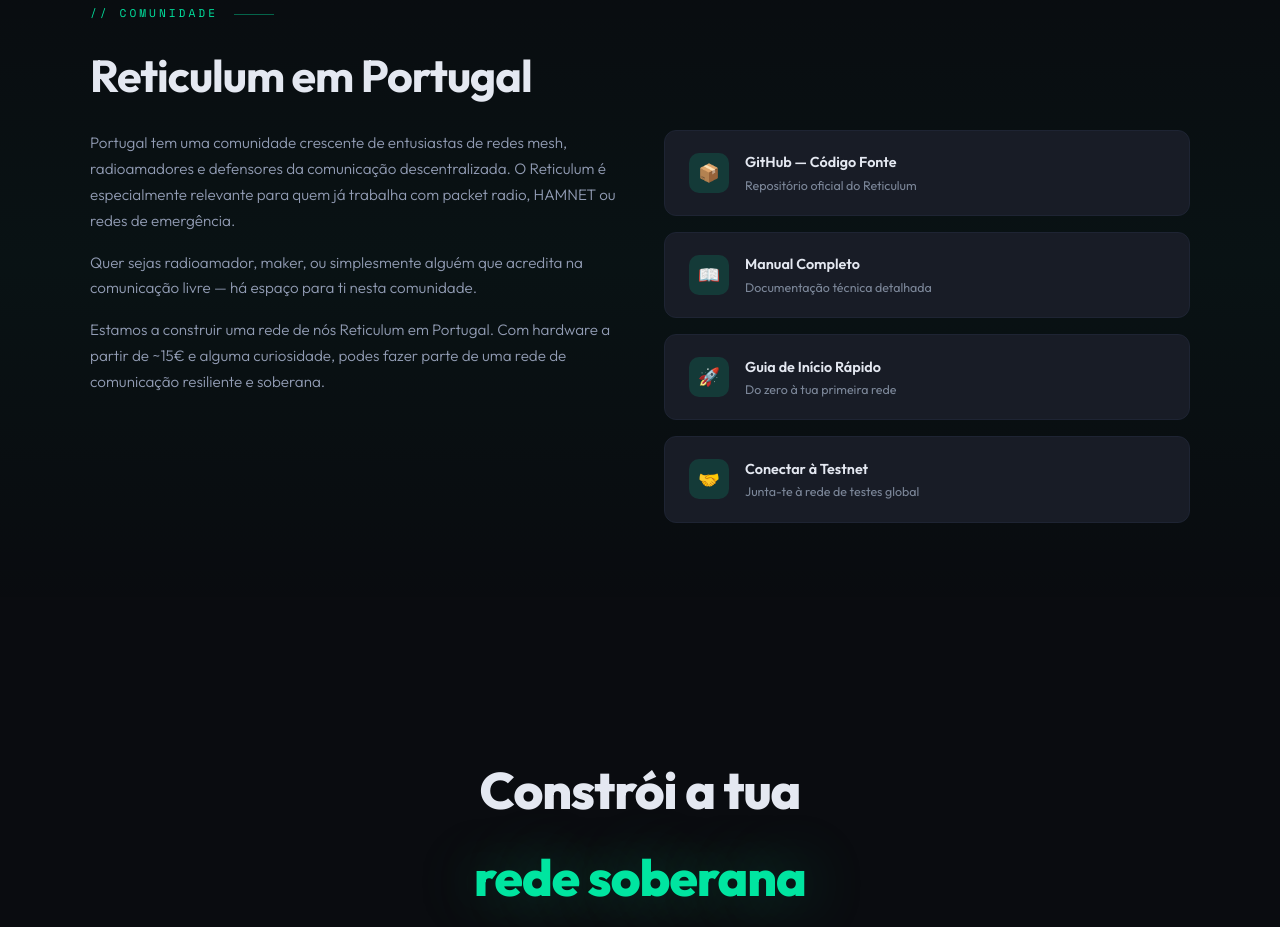
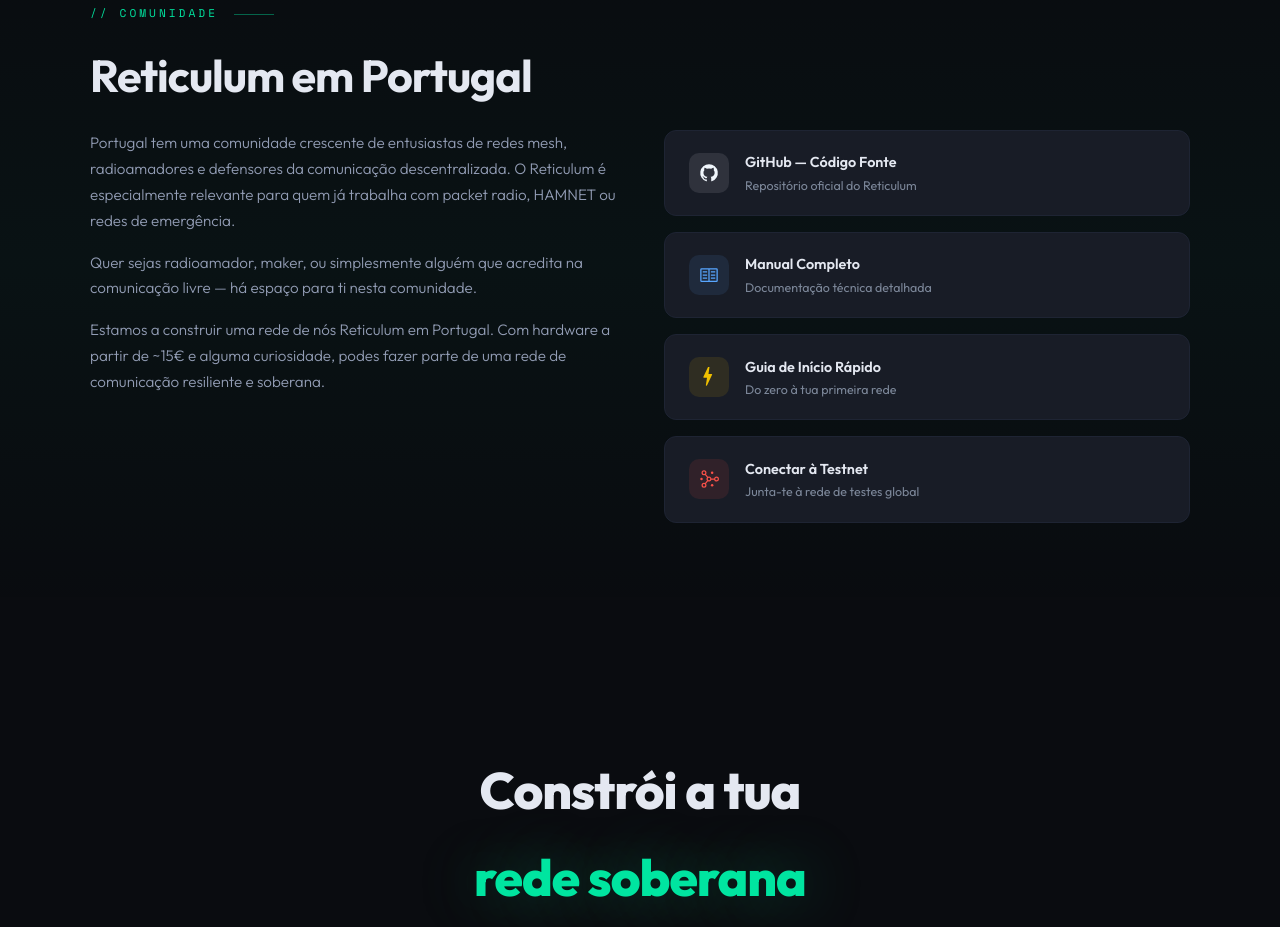
Before and after one commit to jcalado/reticulum-pt, a plain HTML site: page index.html in a window 1280 px wide. Shown: the part 6319-7246 px from the top of the page. Drawn offline with nearby package versions, Linux system fonts and the light colour scheme.

Commit message:
community

```diff
--- a/index.html
+++ b/index.html
@@ -577,29 +577,37 @@
         </p>
       </div>
       <div class="community-links">
-        <a href="https://github.com/markqvist/Reticulum" target="_blank" class="community-link">
-          <div class="icon" aria-hidden="true">📦</div>
+        <a href="https://github.com/markqvist/Reticulum" target="_blank" class="community-link community-link--github">
+          <div class="icon" aria-hidden="true">
+            <svg xmlns="http://www.w3.org/2000/svg" width="20" height="20" viewBox="0 0 32 32" fill="currentColor"><path d="M16 2a14 14 0 0 0-4.43 27.28c.7.13 1-.3 1-.67v-2.38c-3.89.84-4.71-1.88-4.71-1.88a3.7 3.7 0 0 0-1.56-2.05c-1.27-.86.1-.85.1-.85a2.94 2.94 0 0 1 2.14 1.45 3 3 0 0 0 4.08 1.16 2.93 2.93 0 0 1 .88-1.87c-3.1-.36-6.36-1.56-6.36-6.92a5.4 5.4 0 0 1 1.44-3.76 5 5 0 0 1 .14-3.7s1.17-.38 3.85 1.43a13.3 13.3 0 0 1 7 0c2.67-1.81 3.84-1.43 3.84-1.43a5 5 0 0 1 .14 3.7 5.4 5.4 0 0 1 1.44 3.76c0 5.38-3.27 6.56-6.39 6.91a3.33 3.33 0 0 1 .95 2.59v3.84c0 .46.25.81 1 .67A14 14 0 0 0 16 2z"/></svg>
+          </div>
           <div class="link-text">
             <h4>GitHub — Código Fonte</h4>
             <p>Repositório oficial do Reticulum</p>
           </div>
         </a>
-        <a href="https://reticulum.network/manual/" target="_blank" class="community-link">
-          <div class="icon" aria-hidden="true">📖</div>
+        <a href="https://reticulum.network/manual/" target="_blank" class="community-link community-link--manual">
+          <div class="icon" aria-hidden="true">
+            <svg xmlns="http://www.w3.org/2000/svg" width="20" height="20" viewBox="0 0 32 32" fill="currentColor"><path d="M19 10h7v2h-7zm0 5h7v2h-7zm0 5h7v2h-7zM6 10h7v2H6zm0 5h7v2H6zm0 5h7v2H6z"/><path d="M28 5H4a2 2 0 0 0-2 2v18a2 2 0 0 0 2 2h24a2 2 0 0 0 2-2V7a2 2 0 0 0-2-2zM4 7h11v18H4zm13 18V7h11v18z"/></svg>
+          </div>
           <div class="link-text">
             <h4>Manual Completo</h4>
             <p>Documentação técnica detalhada</p>
           </div>
         </a>
-        <a href="https://reticulum.network/start_pt-br.html" target="_blank" class="community-link">
-          <div class="icon" aria-hidden="true">🚀</div>
+        <a href="https://reticulum.network/start_pt-br.html" target="_blank" class="community-link community-link--start">
+          <div class="icon" aria-hidden="true">
+            <svg xmlns="http://www.w3.org/2000/svg" width="20" height="20" viewBox="0 0 32 32" fill="currentColor"><path d="M11.61 29.92a1 1 0 0 1-.6-1.07L12.83 17H8a1 1 0 0 1-.92-1.39l8-17a1 1 0 0 1 1.86.49L15.17 11H20a1 1 0 0 1 .92 1.39l-8 17a1 1 0 0 1-1.31.53z"/></svg>
+          </div>
           <div class="link-text">
             <h4>Guia de Início Rápido</h4>
             <p>Do zero à tua primeira rede</p>
           </div>
         </a>
-        <a href="https://reticulum.network/connect_pt-br.html" target="_blank" class="community-link">
-          <div class="icon" aria-hidden="true">🤝</div>
+        <a href="https://reticulum.network/connect_pt-br.html" target="_blank" class="community-link community-link--testnet">
+          <div class="icon" aria-hidden="true">
+            <svg id="icon" xmlns="http://www.w3.org/2000/svg" width="20" height="20" viewBox="0 0 32 32" fill="currentColor"><defs><style>.cls-1{fill:none;}</style></defs><title>network--4</title><circle cx="21" cy="26" r="2"/><circle cx="21" cy="6" r="2"/><circle cx="4" cy="16" r="2"/><path d="M28,12a3.9962,3.9962,0,0,0-3.8579,3H19.8579a3.9655,3.9655,0,0,0-5.4914-2.6426L11.19,8.3872A3.9626,3.9626,0,0,0,12,6a4,4,0,1,0-4,4,3.96,3.96,0,0,0,1.6338-.3574l3.176,3.97a3.9239,3.9239,0,0,0,0,4.7744l-3.1758,3.97A3.96,3.96,0,0,0,8,22a4,4,0,1,0,4,4,3.9624,3.9624,0,0,0-.81-2.3872l3.1758-3.97A3.9658,3.9658,0,0,0,19.8579,17h4.2842A3.9934,3.9934,0,1,0,28,12ZM6,6A2,2,0,1,1,8,8,2.0023,2.0023,0,0,1,6,6ZM8,28a2,2,0,1,1,2-2A2.0023,2.0023,0,0,1,8,28Zm8-10a2,2,0,1,1,2-2A2.0023,2.0023,0,0,1,16,18Zm12,0a2,2,0,1,1,2-2A2.0023,2.0023,0,0,1,28,18Z"/><rect id="_Transparent_Rectangle_" data-name="&lt;Transparent Rectangle&gt;" class="cls-1" width="32" height="32" transform="translate(32 32) rotate(180)"/></svg>
+          </div>
           <div class="link-text">
             <h4>Conectar à Testnet</h4>
             <p>Junta-te à rede de testes global</p>
--- a/style.css
+++ b/style.css
@@ -721,11 +721,15 @@ section {
   padding: 1.2rem 1.5rem;
   text-decoration: none;
   color: var(--text);
-  transition: border-color 0.3s, background 0.3s;
+  transition: border-color 0.4s ease, background 0.4s ease, backdrop-filter 0.6s ease, -webkit-backdrop-filter 0.6s ease, transform 0.3s ease, box-shadow 0.4s ease;
+  backdrop-filter: blur(0px);
+  -webkit-backdrop-filter: blur(0px);
 }
 .community-link:hover {
   border-color: var(--accent);
-  background: var(--accent-glow);
+  background: rgba(0, 229, 160, 0.05);
+  backdrop-filter: blur(20px);
+  -webkit-backdrop-filter: blur(20px);
 }
 .community-link:focus-visible {
   outline: 2px solid var(--accent);
@@ -733,17 +737,40 @@ section {
 }
 .community-link .icon {
   width: 40px; height: 40px;
-  background: var(--accent-glow);
+  background: rgba(255,255,255,0.05);
   border-radius: 10px;
   display: flex;
   align-items: center;
   justify-content: center;
-  font-size: 1.1rem;
   flex-shrink: 0;
+  color: var(--accent);
 }
 .community-link .link-text h4 {
   font-size: 0.9rem;
   font-weight: 600;
+}
+
+/* Community link accent colors */
+.community-link--github  { --link-accent: #f0f6fc; }
+.community-link--manual  { --link-accent: #58a6ff; }
+.community-link--start   { --link-accent: #f0c000; }
+.community-link--testnet { --link-accent: #f85149; }
+
+.community-link--github .icon,
+.community-link--manual .icon,
+.community-link--start .icon,
+.community-link--testnet .icon {
+  color: var(--link-accent);
+  background: color-mix(in srgb, var(--link-accent) 10%, transparent);
+}
+.community-link--github:hover,
+.community-link--manual:hover,
+.community-link--start:hover,
+.community-link--testnet:hover {
+  border-color: var(--link-accent);
+  background: color-mix(in srgb, var(--link-accent) 3%, transparent);
+  backdrop-filter: blur(20px);
+  -webkit-backdrop-filter: blur(20px);
 }
 .community-link .link-text p {
   font-size: 0.78rem;
```
